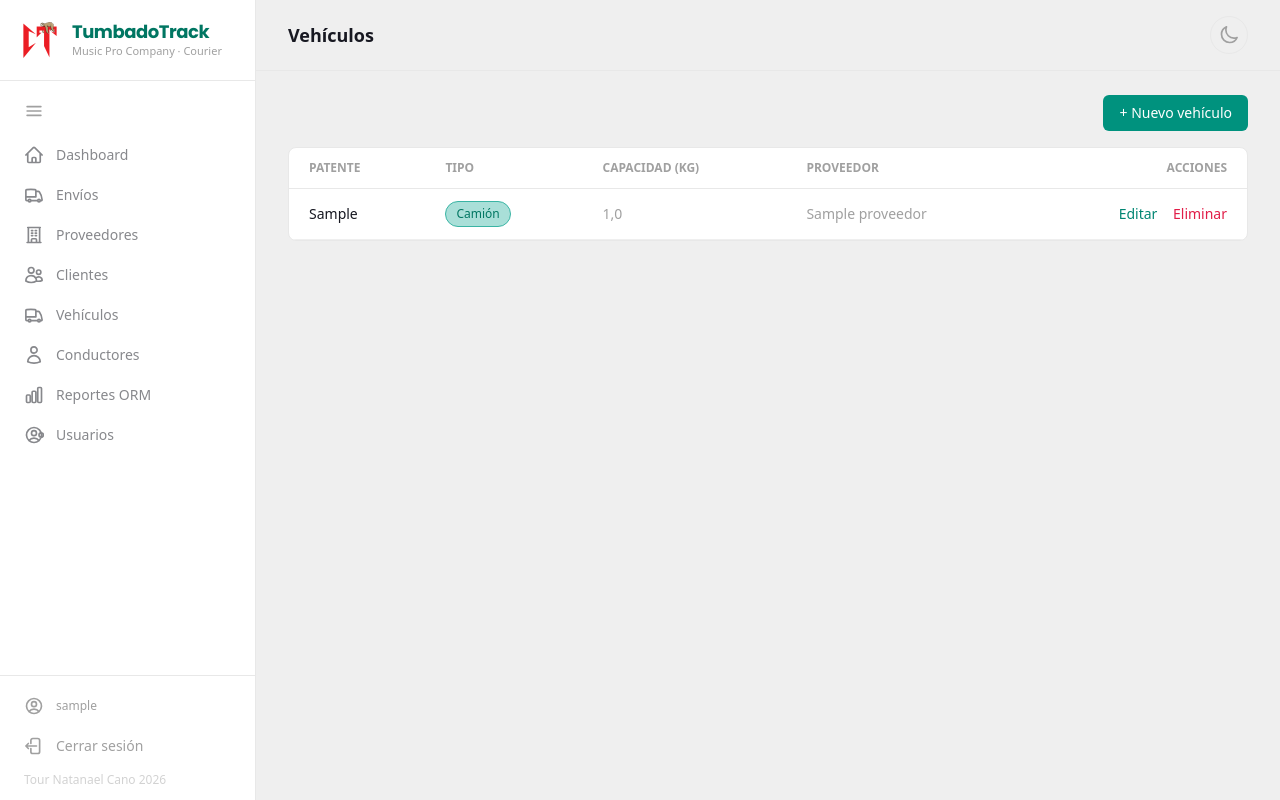
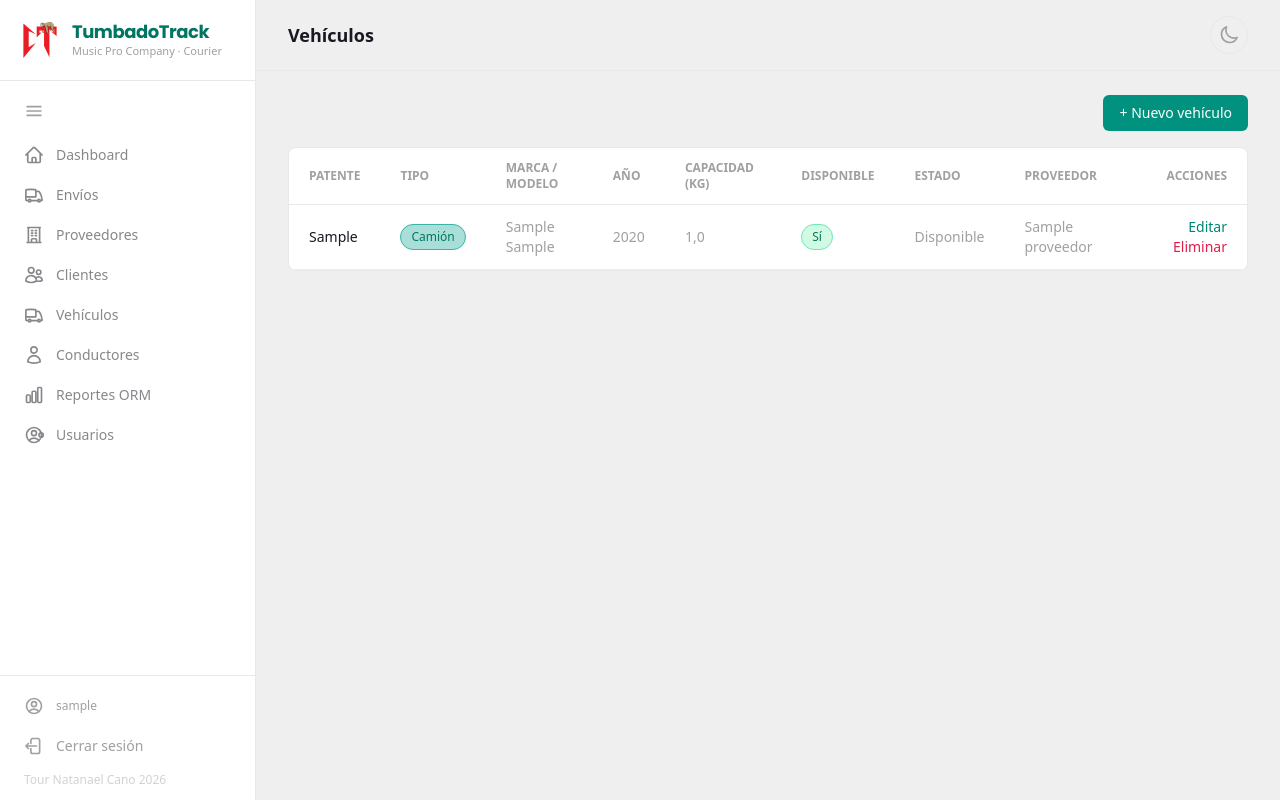
Before and after one commit to Danieel17/TumbadoTrack, a Django app: page /vehiculos/ in a window 1280 px wide. Run offline with Django 5.2, Linux system fonts and the light colour scheme; a user stored in the database is signed in; tables that the repository leaves empty hold one stand-in row (values such as "Sample post"); some libraries are stand-ins or nearby versions.

Commit message:
Evaluación 3: alinea el modelo con el esquema "Transporte" del profesor
El profesor mostró el modelo de referencia (TipoVehiculo, Vehiculo,
Conductor, Viaje) que va a usar para evaluar las consultas ORM. Se
agregan los campos que faltaban para poder responder cualquiera de las
20 preguntas de ejemplo sin aproximaciones:

- Vehiculo: marca, modelo, anio, disponible (bool), estado
  (disponible/en_viaje/mantencion).
- Conductor: rut, activo (bool).
- Envio (nuestro equivalente a "Viaje"): origen, observaciones, y un
  nuevo estado "cancelado" en ESTADO_CHOICES (para preguntas de
  porcentaje finalizado/cancelado/pendiente).

Se actualizan formularios, Django Admin, templates de listado/detalle,
el badge de estado (color para "Cancelado"), el generador de datos
Faker (ahora llena también estos campos) y las consultas 3 y 4 de
reportes.py, que antes aproximaban "disponible" y "antigüedad" sin
tener esos campos y ahora los usan directamente.

Migración 0006 generada y aplicada contra MySQL. Probado en vivo:
listado de vehículos con todos los campos nuevos, formularios de
creación con los campos correctos, y las 10 consultas de
/reportes/ devolviendo resultados reales usando disponible/anio.

```diff
--- a/courier/forms.py
+++ b/courier/forms.py
@@ -40,29 +40,34 @@ class ClienteForm(EstiloFormMixin, forms.ModelForm):
 
 
 class VehiculoForm(EstiloFormMixin, forms.ModelForm):
+    campos_checkbox = ("disponible",)
+
     class Meta:
         model = Vehiculo
-        fields = ["patente", "tipo", "capacidad_kg", "proveedor"]
+        fields = ["patente", "tipo", "marca", "modelo", "anio", "capacidad_kg", "disponible", "estado", "proveedor"]
 
 
 class ConductorForm(EstiloFormMixin, forms.ModelForm):
+    campos_checkbox = ("activo",)
+
     class Meta:
         model = Conductor
-        fields = ["nombre", "licencia", "telefono", "vehiculo"]
+        fields = ["rut", "nombre", "licencia", "telefono", "activo", "vehiculo"]
 
 
 class EnvioForm(EstiloFormMixin, forms.ModelForm):
     class Meta:
         model = Envio
         fields = [
-            "codigo", "producto", "proveedor", "cliente", "vehiculo", "conductor", "destino",
+            "codigo", "producto", "proveedor", "cliente", "vehiculo", "conductor", "origen", "destino",
             "peso_total_kg", "estado", "fecha_envio", "fecha_estimada_entrega",
-            "fecha_real_entrega", "ubicacion_actual",
+            "fecha_real_entrega", "ubicacion_actual", "observaciones",
         ]
         widgets = {
             "fecha_envio": forms.DateInput(attrs={"type": "date"}),
             "fecha_estimada_entrega": forms.DateInput(attrs={"type": "date"}),
             "fecha_real_entrega": forms.DateInput(attrs={"type": "date"}),
+            "observaciones": forms.Textarea(attrs={"rows": 3}),
         }
 
 
--- a/courier/models.py
+++ b/courier/models.py
@@ -97,9 +97,23 @@ class Vehiculo(models.Model):
         (TIPO_TRAILER, "Tráiler"),
     ]
 
+    ESTADO_DISPONIBLE = "disponible"
+    ESTADO_EN_VIAJE = "en_viaje"
+    ESTADO_MANTENCION = "mantencion"
+    ESTADO_CHOICES = [
+        (ESTADO_DISPONIBLE, "Disponible"),
+        (ESTADO_EN_VIAJE, "En viaje"),
+        (ESTADO_MANTENCION, "En mantención"),
+    ]
+
     patente = models.CharField(max_length=10, unique=True, verbose_name="Patente")
     tipo = models.CharField(max_length=20, choices=TIPO_CHOICES)
+    marca = models.CharField(max_length=60, blank=True)
+    modelo = models.CharField(max_length=60, blank=True)
+    anio = models.PositiveIntegerField(null=True, blank=True, verbose_name="Año")
     capacidad_kg = models.DecimalField(max_digits=8, decimal_places=1, verbose_name="Capacidad (kg)")
+    disponible = models.BooleanField(default=True)
+    estado = models.CharField(max_length=20, choices=ESTADO_CHOICES, default=ESTADO_DISPONIBLE)
     proveedor = models.ForeignKey(Proveedor, on_delete=models.CASCADE, related_name="vehiculos")
 
     class Meta:
@@ -112,9 +126,11 @@ class Vehiculo(models.Model):
 
 
 class Conductor(models.Model):
+    rut = models.CharField(max_length=12, unique=True, null=True, blank=True, verbose_name="RUT")
     nombre = models.CharField(max_length=150)
     licencia = models.CharField(max_length=30, unique=True, verbose_name="Licencia")
     telefono = models.CharField(max_length=30, verbose_name="Teléfono")
+    activo = models.BooleanField(default=True)
     vehiculo = models.ForeignKey(
         Vehiculo, on_delete=models.SET_NULL, related_name="conductores", null=True, blank=True
     )
@@ -133,11 +149,13 @@ class Envio(models.Model):
     ESTADO_EN_TRANSITO = "en_transito"
     ESTADO_EN_ADUANA = "en_aduana"
     ESTADO_ENTREGADO = "entregado"
+    ESTADO_CANCELADO = "cancelado"
     ESTADO_CHOICES = [
         (ESTADO_PREPARANDO, "Preparando"),
         (ESTADO_EN_TRANSITO, "En tránsito"),
         (ESTADO_EN_ADUANA, "En aduana"),
         (ESTADO_ENTREGADO, "Entregado"),
+        (ESTADO_CANCELADO, "Cancelado"),
     ]
 
     codigo = models.CharField(max_length=30, unique=True, verbose_name="Código")
@@ -150,6 +168,7 @@ class Envio(models.Model):
     conductor = models.ForeignKey(
         Conductor, on_delete=models.SET_NULL, related_name="envios", null=True, blank=True
     )
+    origen = models.CharField(max_length=200, blank=True)
     destino = models.CharField(max_length=200)
     peso_total_kg = models.DecimalField(max_digits=7, decimal_places=1, verbose_name="Peso total (kg)")
     estado = models.CharField(max_length=20, choices=ESTADO_CHOICES, default=ESTADO_PREPARANDO)
@@ -157,6 +176,7 @@ class Envio(models.Model):
     fecha_estimada_entrega = models.DateField(verbose_name="Fecha estimada de entrega")
     fecha_real_entrega = models.DateField(null=True, blank=True, verbose_name="Fecha real de entrega")
     ubicacion_actual = models.CharField(max_length=200, verbose_name="Ubicación actual")
+    observaciones = models.TextField(blank=True)
 
     class Meta:
         ordering = ["-fecha_envio"]
--- a/courier/reportes.py
+++ b/courier/reportes.py
@@ -28,22 +28,14 @@ def _consulta_2():
 
 
 def _consulta_3():
-    codigo = (
-        "Vehiculo.objects.exclude(\n"
-        "    envios__estado__in=[Envio.ESTADO_EN_TRANSITO, Envio.ESTADO_EN_ADUANA]\n"
-        ").distinct()"
-    )
-    resultado = list(
-        Vehiculo.objects.exclude(
-            envios__estado__in=[Envio.ESTADO_EN_TRANSITO, Envio.ESTADO_EN_ADUANA]
-        ).distinct()
-    )
+    codigo = "Vehiculo.objects.filter(disponible=True)"
+    resultado = list(Vehiculo.objects.filter(disponible=True))
     return codigo, resultado
 
 
 def _consulta_4():
-    codigo = "Vehiculo.objects.order_by('-capacidad_kg')"
-    resultado = list(Vehiculo.objects.order_by("-capacidad_kg")[:10])
+    codigo = "Vehiculo.objects.exclude(anio__isnull=True).order_by('anio')[:10]"
+    resultado = list(Vehiculo.objects.exclude(anio__isnull=True).order_by("anio")[:10])
     return codigo, resultado
 
 
@@ -94,8 +86,8 @@ def _consulta_10():
 CONSULTAS = [
     {"n": 1, "nivel": "Básico", "pregunta": "¿Cuáles son todos los vehículos registrados en el sistema?", "fn": _consulta_1},
     {"n": 2, "nivel": "Básico", "pregunta": "¿Qué vehículos son de tipo Camión?", "fn": _consulta_2},
-    {"n": 3, "nivel": "Básico", "pregunta": "¿Qué vehículos están disponibles (sin envíos en tránsito o en aduana)?", "fn": _consulta_3},
-    {"n": 4, "nivel": "Básico", "pregunta": "¿Cuáles son los 10 vehículos con mayor capacidad de carga?", "fn": _consulta_4},
+    {"n": 3, "nivel": "Básico", "pregunta": "¿Cuáles son los vehículos que se encuentran disponibles?", "fn": _consulta_3},
+    {"n": 4, "nivel": "Básico", "pregunta": "¿Cuáles son los 10 vehículos más antiguos de la empresa?", "fn": _consulta_4},
     {"n": 5, "nivel": "Intermedio", "pregunta": "¿Cuántos conductores están registrados en el sistema?", "fn": _consulta_5},
     {"n": 6, "nivel": "Intermedio", "pregunta": "¿Cuáles son los envíos realizados por un vehículo específico?", "fn": _consulta_6},
     {"n": 7, "nivel": "Intermedio", "pregunta": "¿Qué envíos tiene asignados un conductor específico?", "fn": _consulta_7},
--- a/courier/templates/courier/lista_vehiculos.html
+++ b/courier/templates/courier/lista_vehiculos.html
@@ -19,7 +19,11 @@
             <tr class="text-left text-xs uppercase text-stone-500 dark:text-stone-400 border-b border-stone-200 dark:border-stone-700">
                 <th class="px-5 py-3">Patente</th>
                 <th class="px-5 py-3">Tipo</th>
+                <th class="px-5 py-3">Marca / Modelo</th>
+                <th class="px-5 py-3">Año</th>
                 <th class="px-5 py-3">Capacidad (kg)</th>
+                <th class="px-5 py-3">Disponible</th>
+                <th class="px-5 py-3">Estado</th>
                 <th class="px-5 py-3">Proveedor</th>
                 {% if request.user.is_staff %}<th class="px-5 py-3 text-right">Acciones</th>{% endif %}
             </tr>
@@ -31,7 +35,17 @@
                 <td class="px-5 py-3">
                     <span class="inline-block px-2.5 py-1 rounded-full text-xs font-medium bg-teal-100 text-teal-700 border border-teal-300 dark:bg-teal-500/10 dark:text-teal-400 dark:border-teal-500/30 capitalize">{{ vehiculo.get_tipo_display }}</span>
                 </td>
+                <td class="px-5 py-3 text-stone-500 dark:text-stone-400">{{ vehiculo.marca|default:"—" }} {{ vehiculo.modelo }}</td>
+                <td class="px-5 py-3 text-stone-500 dark:text-stone-400">{{ vehiculo.anio|default:"—" }}</td>
                 <td class="px-5 py-3 text-stone-500 dark:text-stone-400">{{ vehiculo.capacidad_kg }}</td>
+                <td class="px-5 py-3">
+                    {% if vehiculo.disponible %}
+                        <span class="inline-block px-2.5 py-1 rounded-full text-xs font-medium bg-emerald-100 text-emerald-700 border border-emerald-300 dark:bg-emerald-500/10 dark:text-emerald-400 dark:border-emerald-500/30">Sí</span>
+                    {% else %}
+                        <span class="inline-block px-2.5 py-1 rounded-full text-xs font-medium bg-stone-200 text-stone-600 dark:bg-stone-700 dark:text-stone-400">No</span>
+                    {% endif %}
+                </td>
+                <td class="px-5 py-3 text-stone-500 dark:text-stone-400 capitalize">{{ vehiculo.get_estado_display }}</td>
                 <td class="px-5 py-3 text-stone-500 dark:text-stone-400">{{ vehiculo.proveedor.nombre }}</td>
                 {% if request.user.is_staff %}
                 <td class="px-5 py-3 text-right space-x-3">
@@ -41,7 +55,7 @@
                 {% endif %}
             </tr>
             {% empty %}
-            <tr><td colspan="5" class="px-5 py-6 text-center text-stone-500">No hay vehículos registrados.</td></tr>
+            <tr><td colspan="9" class="px-5 py-6 text-center text-stone-500">No hay vehículos registrados.</td></tr>
             {% endfor %}
         </tbody>
     </table>
--- a/courier/templates/partials/estado_badge.html
+++ b/courier/templates/partials/estado_badge.html
@@ -9,6 +9,8 @@ Uso: {% include "partials/estado_badge.html" with estado=envio.estado %}
     <span class="inline-block px-2.5 py-1 rounded-full text-xs font-medium bg-amber-100 text-amber-700 border border-amber-300 dark:bg-amber-500/10 dark:text-amber-400 dark:border-amber-500/30">En aduana</span>
 {% elif estado == "preparando" %}
     <span class="inline-block px-2.5 py-1 rounded-full text-xs font-medium bg-stone-200 text-stone-600 border border-stone-300 dark:bg-stone-500/10 dark:text-stone-400 dark:border-stone-500/30">Preparando</span>
+{% elif estado == "cancelado" %}
+    <span class="inline-block px-2.5 py-1 rounded-full text-xs font-medium bg-rose-100 text-rose-700 border border-rose-300 dark:bg-rose-500/10 dark:text-rose-400 dark:border-rose-500/30">Cancelado</span>
 {% else %}
     <span class="inline-block px-2.5 py-1 rounded-full text-xs font-medium bg-stone-200 text-stone-700 dark:bg-stone-700 dark:text-stone-300">{{ estado }}</span>
 {% endif %}
```
Also changed, not shown: courier/admin.py (+6 -5 lines), courier/management/commands/generar_datos_faker.py (+36 -0 lines), courier/templates/courier/detalle_envio.html (+12 -0 lines), courier/templates/courier/lista_conductores.html (+11 -1 lines), courier/migrations/0006_conductor_activo_conductor_rut_envio_observaciones_and_more.py (added).
